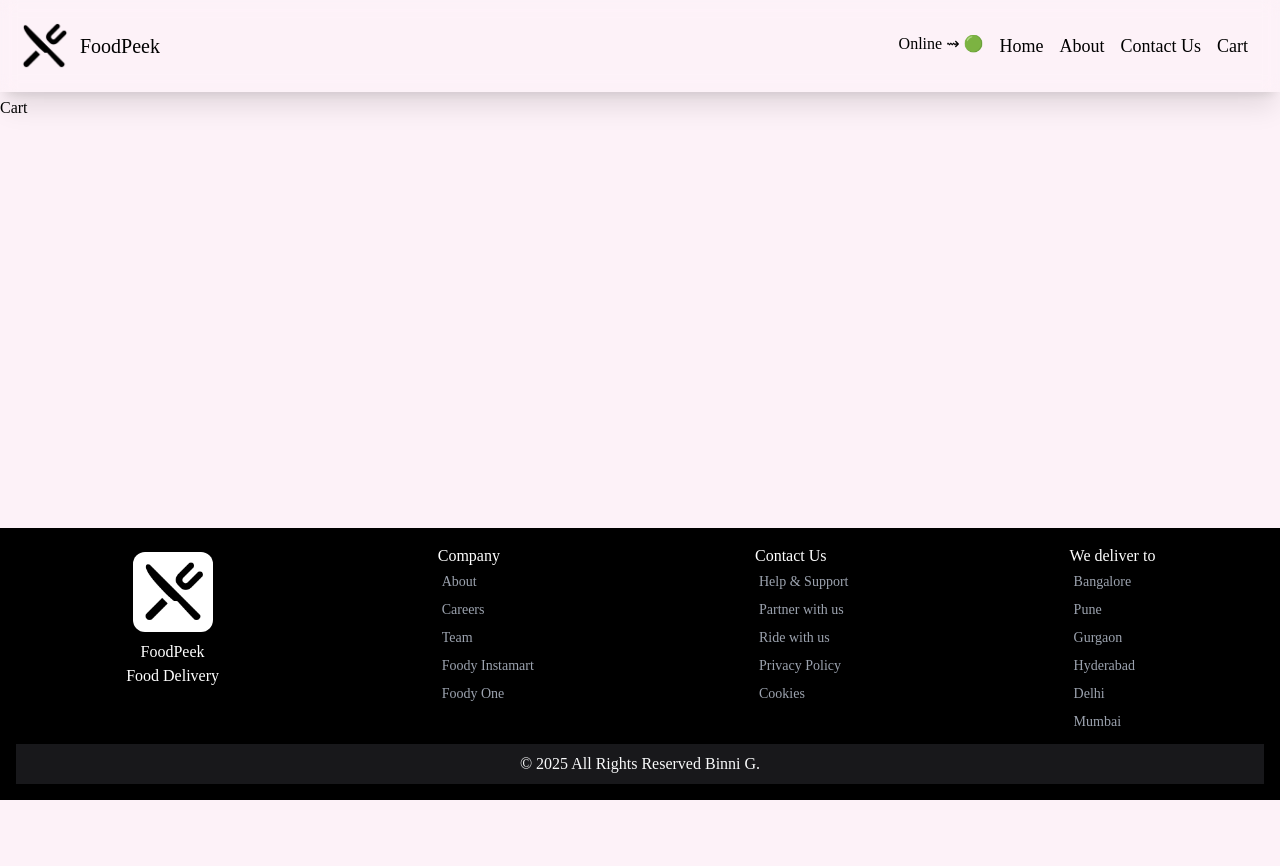
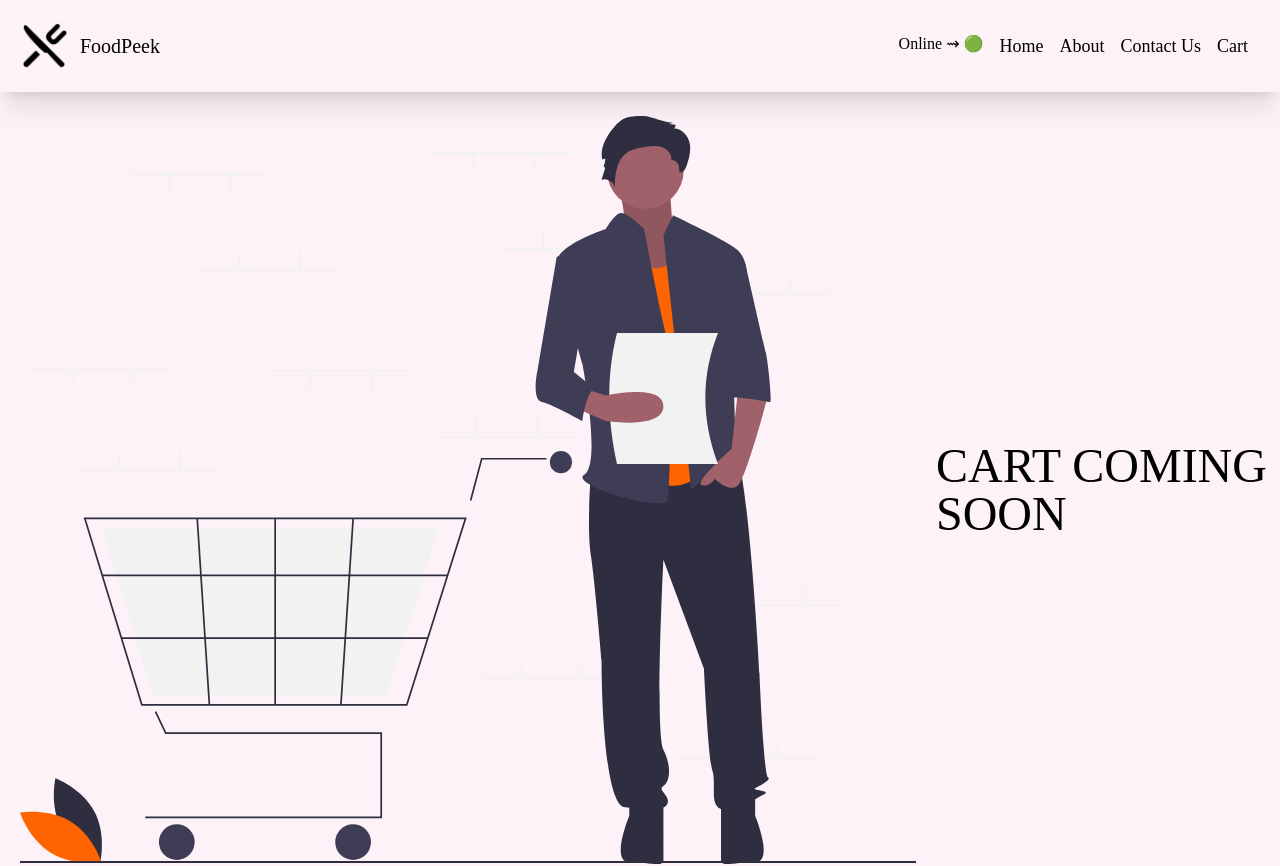
Before and after one commit to droidbg/FoodPeek, a React (Vite) app in the folder client/: page /cart in a window 1280 px wide. Shown: the top 866 px of the page. Before the commit the page ends 800 px from the top, so only its background shows below. Built offline with nearby package versions, Linux system fonts and the light colour scheme; a web font is replaced by a local one.

Commit message:
add. cart coming soon page

```diff
--- a/client/src/pages/cart/Cart.js
+++ b/client/src/pages/cart/Cart.js
@@ -1,5 +1,11 @@
+import cart from "../../../public/cart.svg";
 const Cart = () => {
-  return <div>Cart</div>;
+  return (
+    <div className="flex items-center">
+      <img src={cart} alt="Restaurant Logo" className="p-5" />
+      <p className="text-5xl"> CART COMING SOON</p>
+    </div>
+  );
 };
 
 export default Cart;
```
